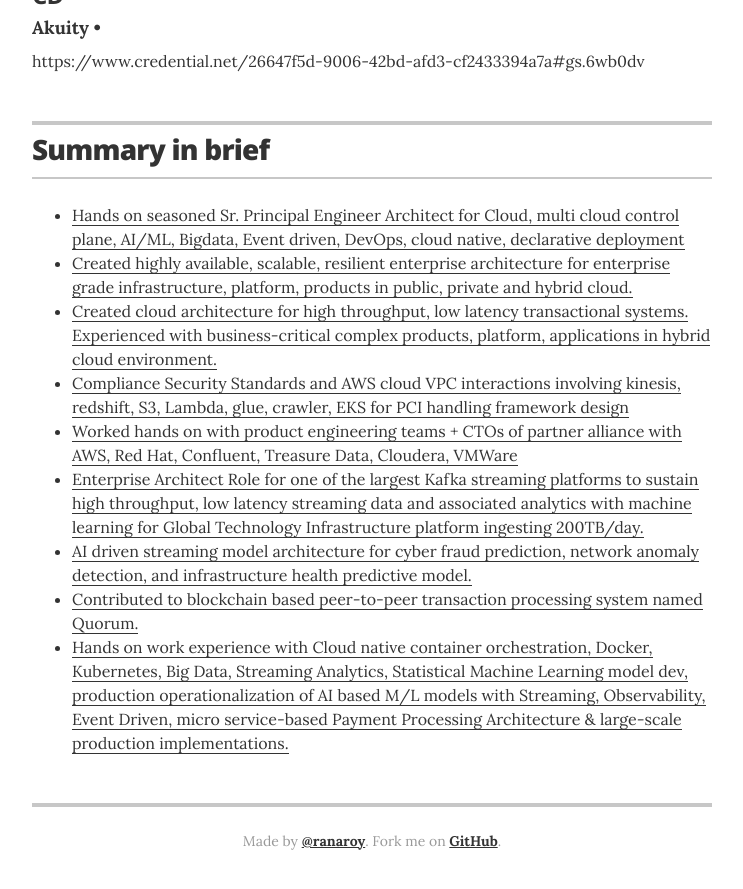
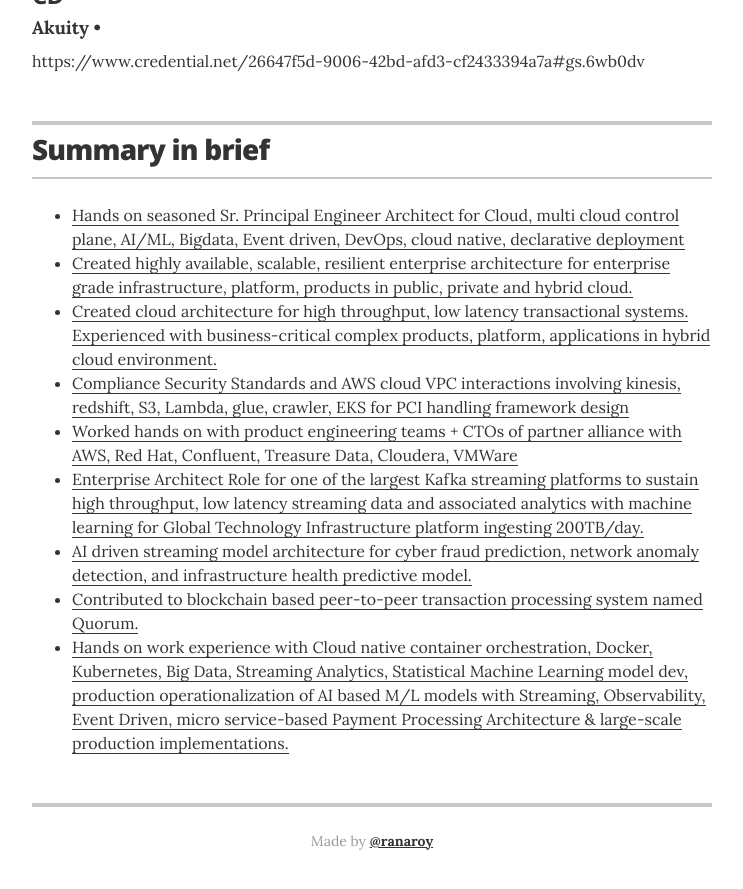
Before and after one commit to rroyhere/resume, a Jekyll site: the page built from index.html, in a window 1280 px wide and 900 px high, scrolled down 5947 px. Shown: the top 889 px of the window, without its empty margins (268-1011 px from the left). Built offline with Jekyll 4.4.1, drawn with Linux system fonts in a browser that asks for light colours.

Commit message:
changed footer

```diff
--- a/_layouts/resume.html
+++ b/_layouts/resume.html
@@ -233,7 +233,7 @@
       {% endif %}
 
       <footer class="page-footer">
-        <p class="footer-line">Made by <a href="http://github.com/rroyhere">@ranaroy</a>. Fork me on <a href="https://github.com/rroyhere/resume">GitHub</a>.</p>
+        <p class="footer-line">Made by <a href="http://github.com/rroyhere">@ranaroy</a></p>
       </footer>
 
     </div>
```
